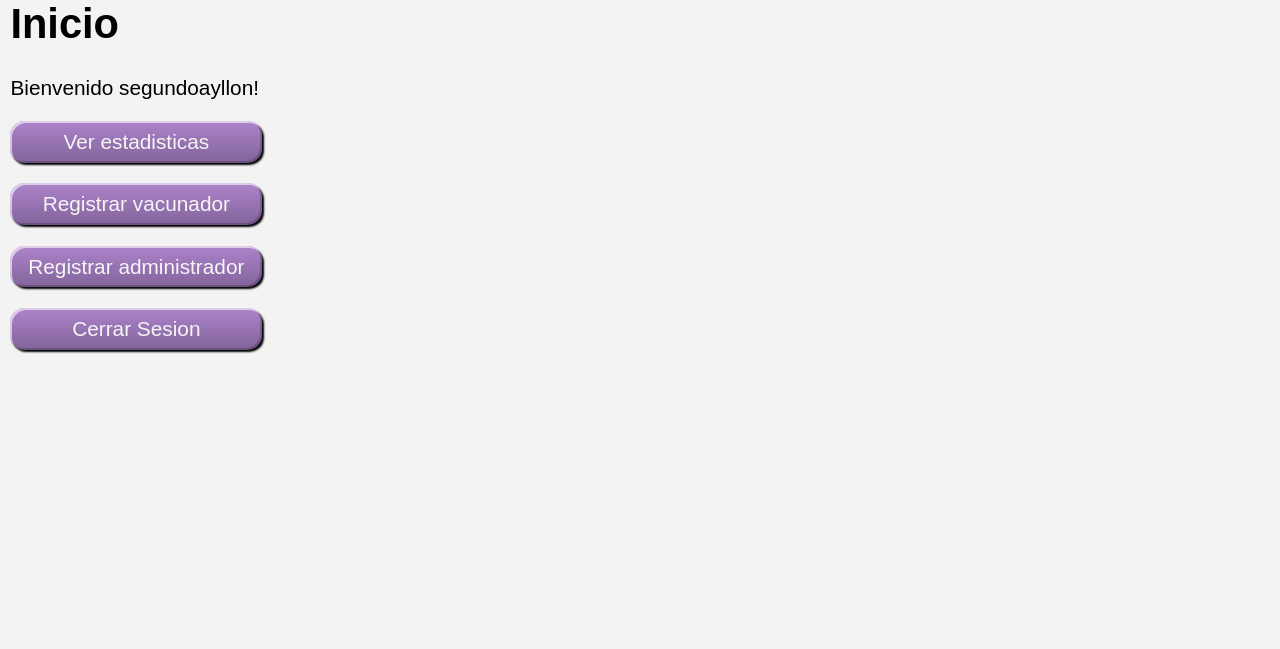
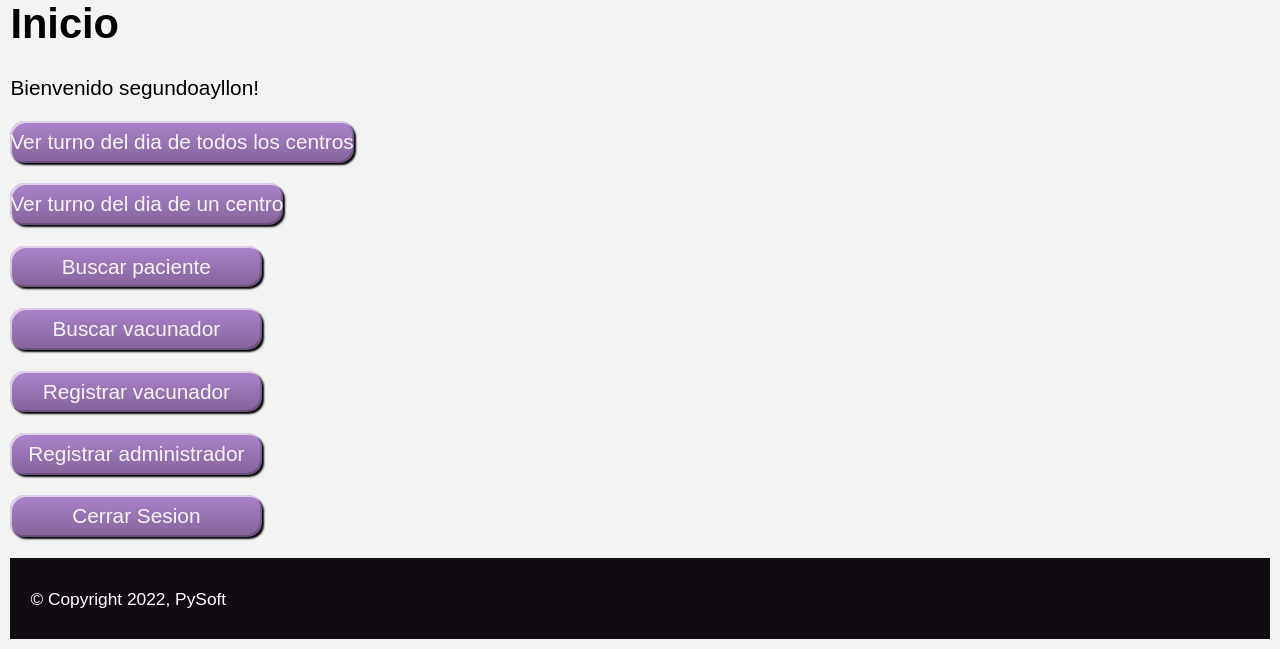
Before and after one commit to fedeMorlan/IS2_2022, a Django app: page /accounts/home_administrador/ in a window 1280 px wide. Shown: the part 170-819 px from the top of the page. Before the commit the page ends 524 px from the top, so only its background shows below. Run offline with Django 4.2, Linux system fonts and the light colour scheme; a user stored in the database is signed in; parts of the project's set-up code (start-up, migrations or seed data) failed here and were passed over.

Commit message:
push templates y footer

```diff
--- a/templates/base.html
+++ b/templates/base.html
@@ -25,4 +25,7 @@
         {% endblock %}
         </main>
     </body>
+    <footer>
+        <small>&copy; Copyright 2022, PySoft</small>
+    </footer>
 </html>
--- a/templates/base_administrador.html
+++ b/templates/base_administrador.html
@@ -25,4 +25,7 @@
         {% endblock %}
         </main>
     </body>
+    <footer>
+        <small>&copy; Copyright 2022, PySoft</small>
+    </footer>
 </html>
--- a/templates/base_vacunador.html
+++ b/templates/base_vacunador.html
@@ -25,4 +25,7 @@
         {% endblock %}
         </main>
     </body>
+    <footer>
+        <small>&copy; Copyright 2022, PySoft</small>
+    </footer>
 </html>
--- a/templates/home_administrador.html
+++ b/templates/home_administrador.html
@@ -8,7 +8,10 @@
 
 {% if user.is_authenticated %}
   Bienvenido {{ user.username }}!
-  <p><a class="linkBoton" href="#">Ver estadisticas</a></p>
+  <p><a class="linkBoton" href="{% url 'todos los turnos del dia' %}">Ver turno del dia de todos los centros</a></p>
+  <p><a class="linkBoton" href="{% url 'turnos del dia por centro' %}">Ver turno del dia de un centro</a></p>
+  <p><a class="linkBoton" href="{% url 'buscar paciente' %}">Buscar paciente</a></p>
+  <p><a class="linkBoton" href="{% url 'buscar vacunador' %}">Buscar vacunador</a></p>
   <p><a class="linkBoton" href="{% url 'registrar vacunador' %}">Registrar vacunador</a></p>
   <p><a class="linkBoton" href="#">Registrar administrador</a></p>
   <p><a class="linkBoton" href="{% url 'logout' %}">Cerrar Sesion</a></p>
```
